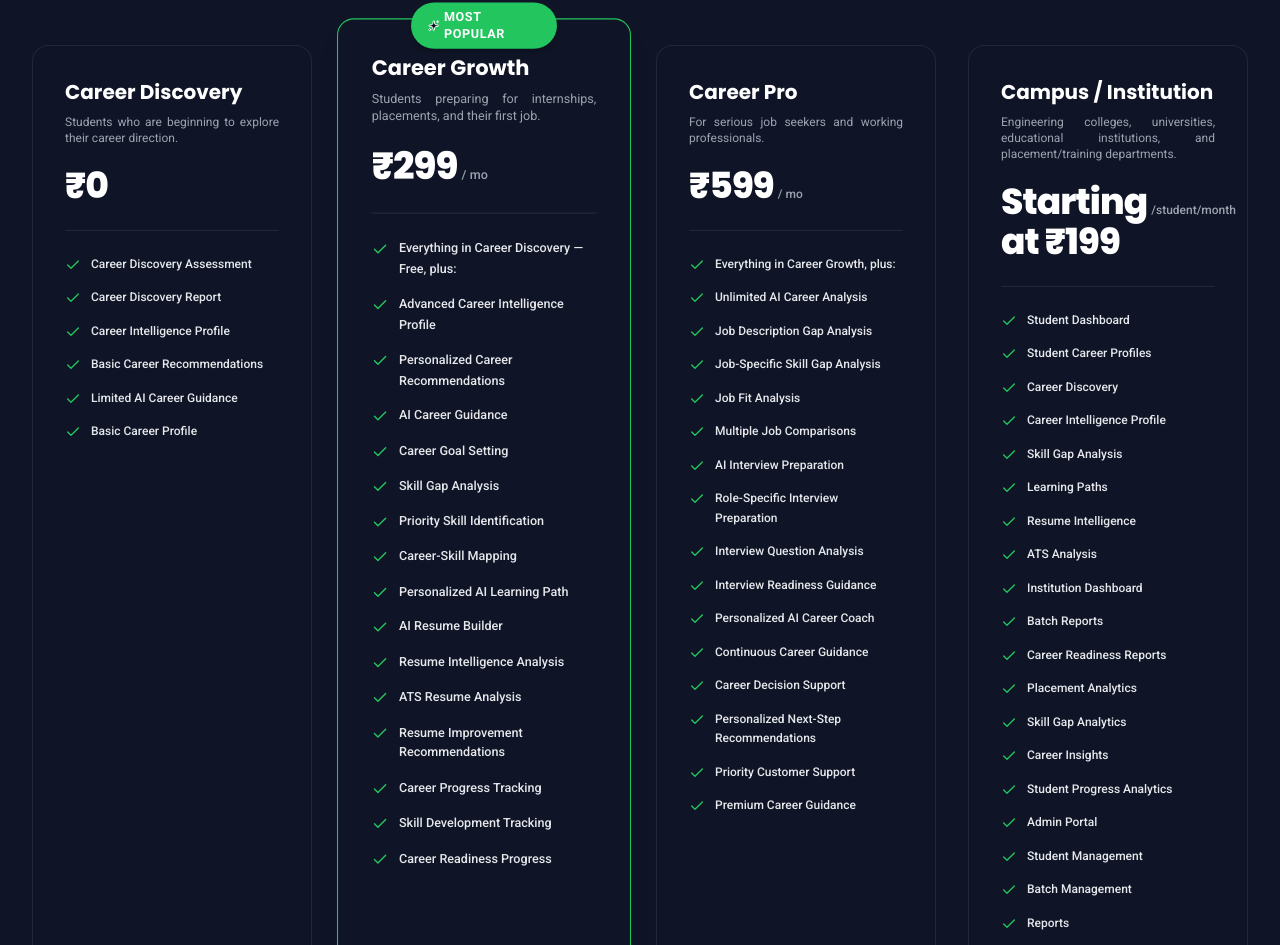
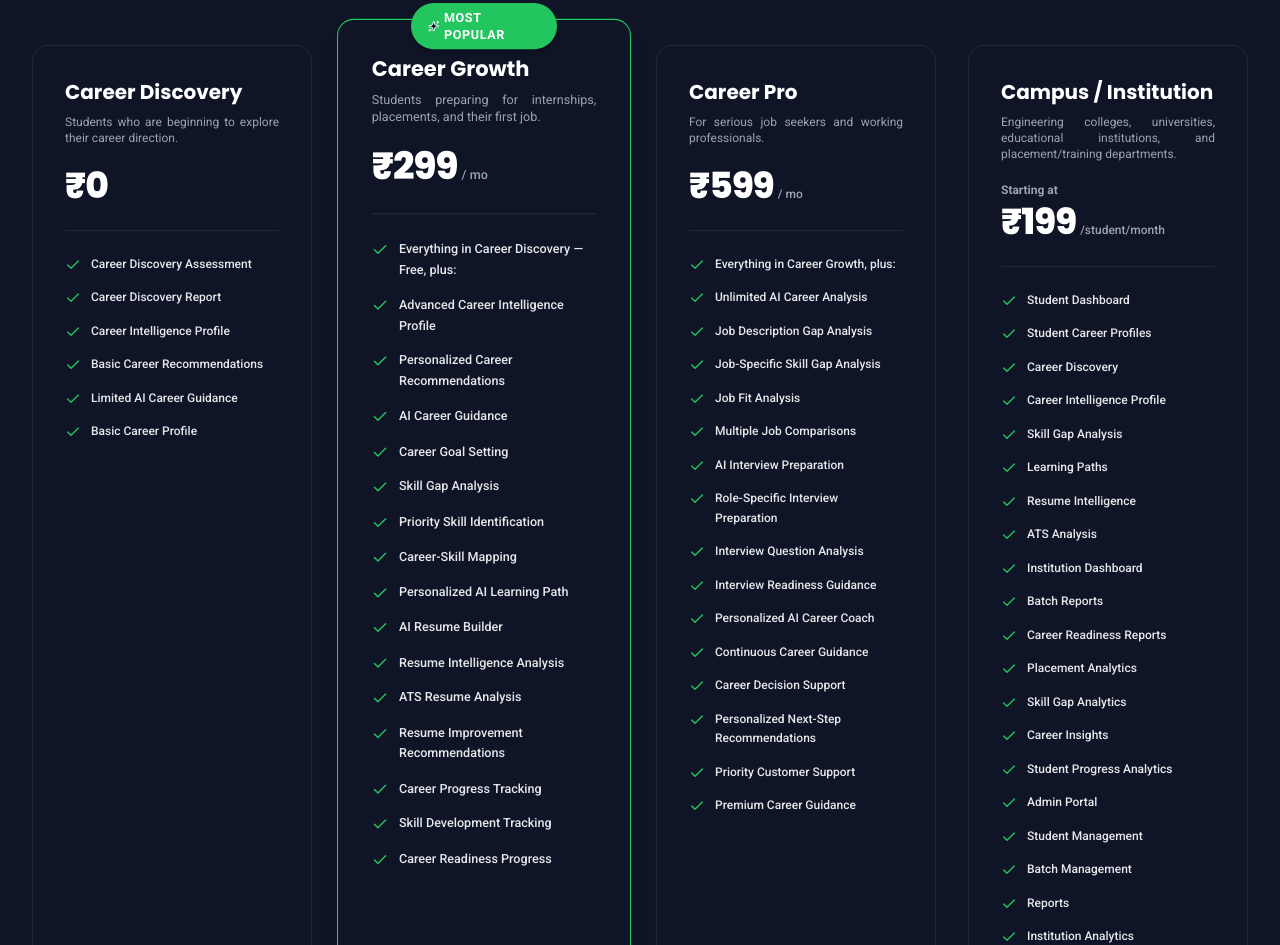
Before and after one commit to phanindra73/cvkaro-public, a React (Vite) app: page / in a window 1280 px wide. Shown: the part 8712-9657 px from the top of the page. Built offline with nearby package versions, Linux system fonts and the light colour scheme.

Commit message:
Pricing Cards Update Commit

```diff
--- a/src/components/Pricing.tsx
+++ b/src/components/Pricing.tsx
@@ -31,7 +31,7 @@ export default function Pricing({ onPlanSelect }: PricingProps) {
   };
 
   const getPriceDisplay = (tier: PricingTier) => {
-    if (tier.priceMonthly === 0) return { amount: "₹0", period: "" };
+    if (tier.priceMonthly === 0) return { prefix: "", amount: "₹0", period: "" };
 
     let price: number;
     let period: string;
@@ -50,7 +50,8 @@ export default function Pricing({ onPlanSelect }: PricingProps) {
     const prefix = tier.pricePrefix || "";
 
     return {
-      amount: `${prefix}₹${price.toLocaleString('en-IN')}`,
+      prefix: prefix,
+      amount: `₹${price.toLocaleString('en-IN')}`,
       period: period
     };
   };
@@ -143,13 +144,20 @@ export default function Pricing({ onPlanSelect }: PricingProps) {
                   </p>
 
                   {/* Price display */}
-                  <div className="flex items-baseline gap-1 mb-6 border-b border-border-gray pb-6">
+                  <div className="flex flex-col mb-6 border-b border-border-gray pb-6">
+                    {priceInfo.prefix && (
+                      <span className="text-xs text-text-muted font-semibold mb-1">
+                        {priceInfo.prefix}
+                      </span>
+                    )}
+                    <div className="flex items-baseline gap-1">
                       <span className="text-3xl sm:text-4xl font-display font-extrabold text-navy-dark tracking-tight">
                         {priceInfo.amount}
                       </span>
                       <span className="text-xs text-text-muted font-medium">
                         {priceInfo.period}
                       </span>
+                    </div>
                   </div>
 
                   {/* Features List */}
@@ -219,7 +227,7 @@ export default function Pricing({ onPlanSelect }: PricingProps) {
                 Subscribe to {selectedPlan.name}
               </h4>
               <p className="text-xs text-white/70 mt-1">
-                Amount due: <span className="text-brand-green font-bold text-sm">{getPriceDisplay(selectedPlan).amount}</span> {getPriceDisplay(selectedPlan).period}
+                Amount due: <span className="text-brand-green font-bold text-sm">{getPriceDisplay(selectedPlan).prefix}{getPriceDisplay(selectedPlan).amount}</span> {getPriceDisplay(selectedPlan).period}
               </p>
             </div>
 
```
Lines whose indentation alone changed are shown as unchanged.
